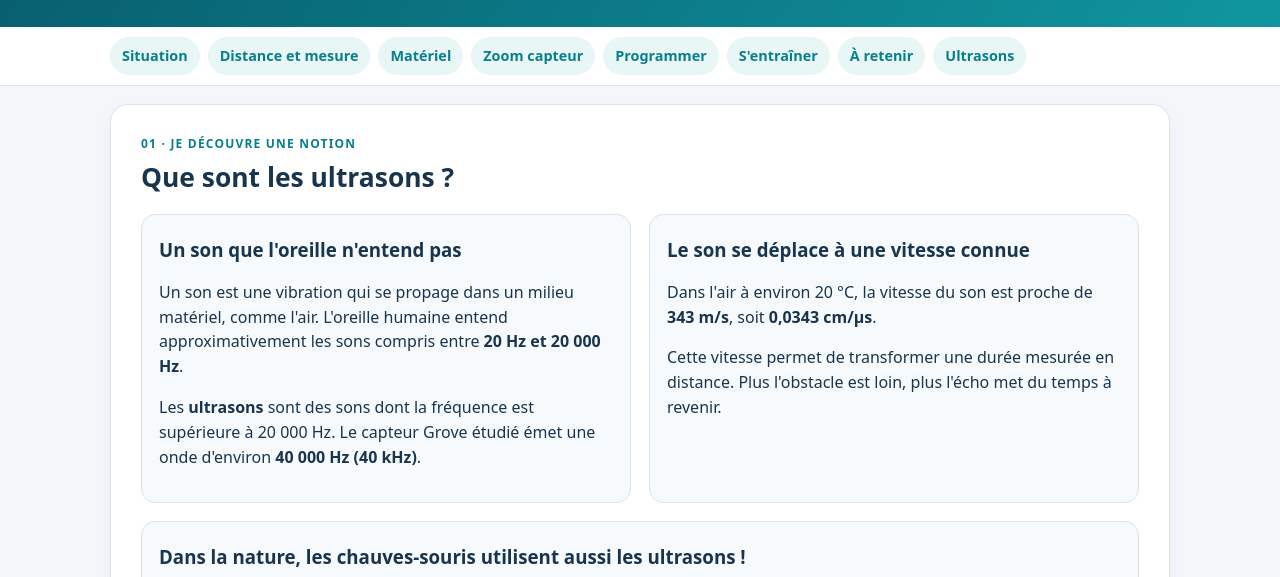
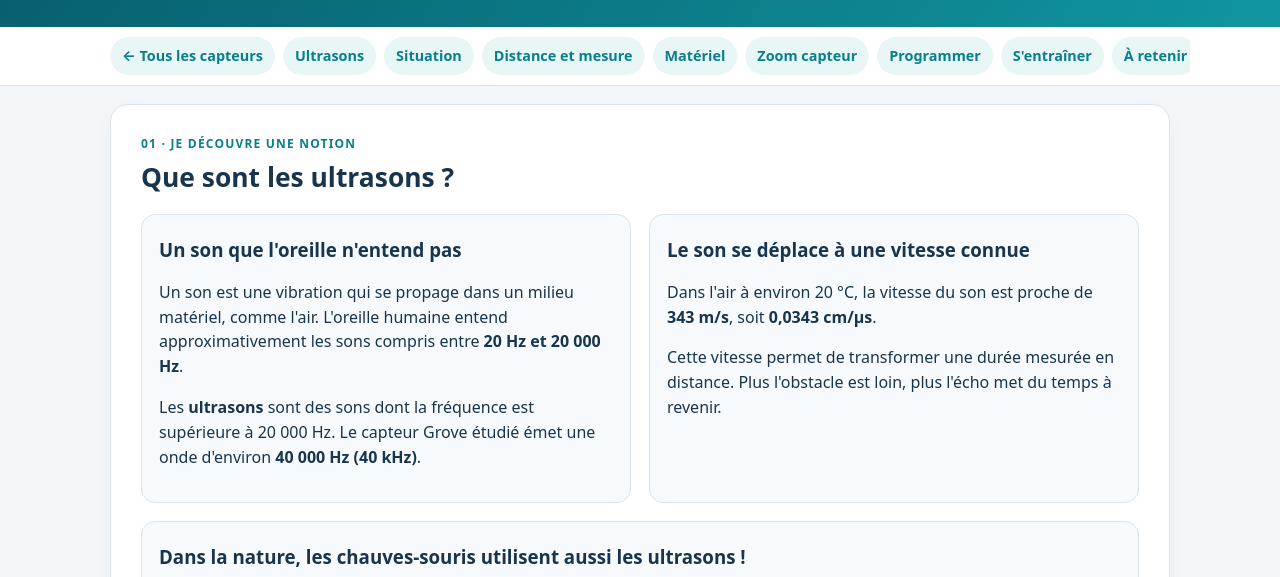
Before and after one commit to MZV2026/Site-internet, a plain HTML site: page systemes-intelligents/capteurs/capteur_ultrasons_cycle4_v27.html in a window 1280 px wide. Shown: the part 187-764 px from the top of the page. Drawn offline with Linux system fonts and the light colour scheme.

Commit message:
Corriger la navigation des fiches capteurs

```diff
--- a/systemes-intelligents/capteurs/capteur_ultrasons_cycle4_v27.html
+++ b/systemes-intelligents/capteurs/capteur_ultrasons_cycle4_v27.html
@@ -155,7 +155,7 @@ button{border:0;border-radius:10px;background:var(--teal);color:#fff;font-weight
 </head>
 <body>
 <header><div class="wrap"><div class="eyebrow">Technologie · Cycle 4 · 4e / 3e</div><h1>Le capteur à ultrasons</h1><p>Comment un système technique peut-il mesurer la distance qui le sépare d'un obstacle sans le toucher ?</p></div></header>
-<nav><div class="wrap"><a href="#mission">Situation</a><a href="#mesure">Distance et mesure</a><a href="#materiel">Matériel</a><a href="#zoom">Zoom capteur</a><a href="#programme">Programmer</a><a href="#entrainement">S'entraîner</a><a href="#retenir">À retenir</a><a href="#notion">Ultrasons</a></div></nav>
+<nav><div class="wrap"><a href="./" aria-label="Retour à la page principale des capteurs">← Tous les capteurs</a><a href="#notion">Ultrasons</a><a href="#mission">Situation</a><a href="#mesure">Distance et mesure</a><a href="#materiel">Matériel</a><a href="#zoom">Zoom capteur</a><a href="#programme">Programmer</a><a href="#entrainement">S'entraîner</a><a href="#retenir">À retenir</a></div></nav>
 <main class="wrap">
 <section class="section" id="notion"><div class="kicker">01 · Je découvre une notion</div>
 <h2>Que sont les ultrasons ?</h2>
```
